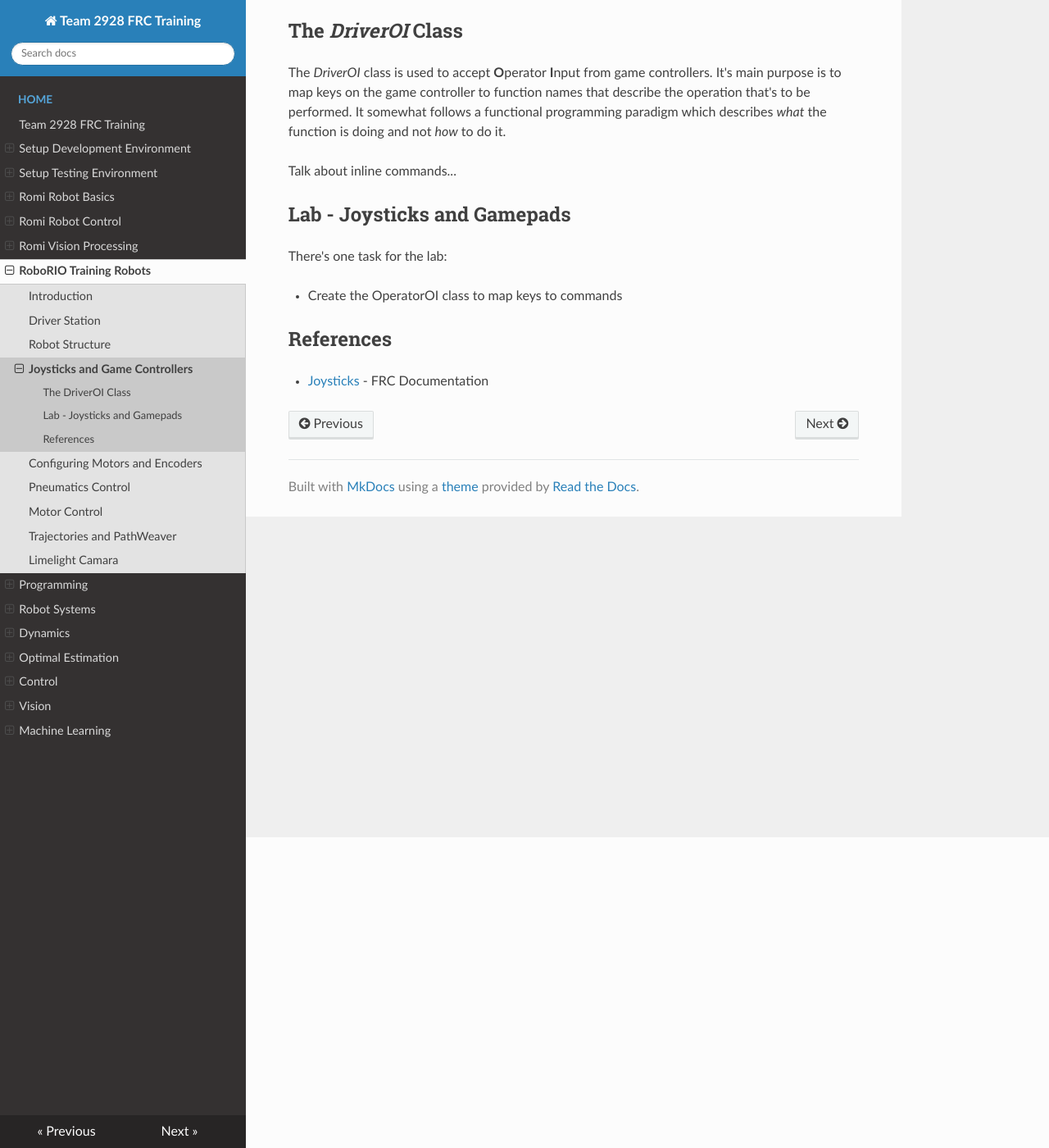
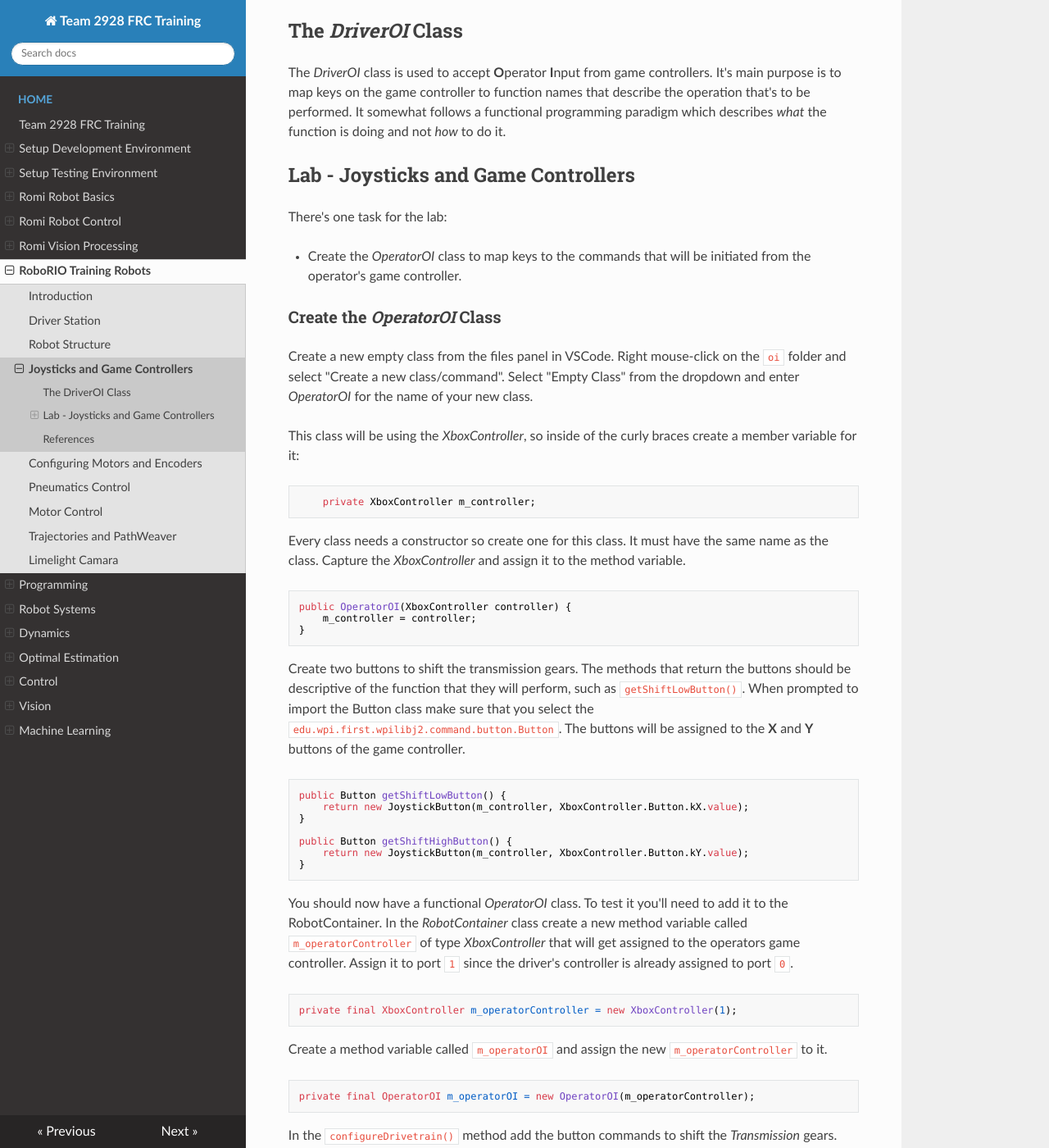
Before and after one commit to FRC-2928/FRC-Programmer-Training, an MkDocs documentation site: the page built from docs/RoboRIO/roboRIOJoysticks.md, in a window 1280 px wide and 1400 px high, scrolled down 379 px. Shown: the whole window at 82% size. Built offline with MkDocs 1.6.1, drawn with Linux system fonts in a browser that asks for light colours; nearby versions of some CDN libraries; some of the changed text lies outside the part shown.

Commit message:
Added joystick lab

```diff
--- a/docs/RoboRIO/roboRIOJoysticks.md
+++ b/docs/RoboRIO/roboRIOJoysticks.md
@@ -6,12 +6,53 @@ It can become difficult to keep track of this key mapping, especially as more co
 ## The *DriverOI* Class
 The *DriverOI* class is used to accept **O**perator **I**nput from game controllers.  It's main purpose is to map keys on the game controller to function names that describe the operation that's to be performed.  It somewhat follows a functional programming paradigm which describes *what* the function is doing and not *how* to do it.
 
-Talk about inline commands...
+<!-- Talk about inline commands... -->
 
-## Lab - Joysticks and Gamepads
+## Lab - Joysticks and Game Controllers
 There's one task for the lab:
 
-- Create the OperatorOI class to map keys to commands
+- Create the *OperatorOI* class to map keys to the commands that will be initiated from the operator's game controller.
+
+### Create the *OperatorOI* Class
+
+Create a new empty class from the files panel in VSCode.  Right mouse-click on the `oi` folder and select "Create a new class/command".  Select "Empty Class" from the dropdown and enter *OperatorOI* for the name of your new class.
+
+This class will be using the *XboxController*, so inside of the curly braces create a member variable for it:
+
+        private XboxController m_controller;
+
+Every class needs a constructor so create one for this class.  It must have the same name as the class.  Capture the *XboxController* and assign it to the method variable.
+
+    public OperatorOI(XboxController controller) {
+        m_controller = controller;
+    }
+
+Create two buttons to shift the transmission gears. The methods that return the buttons should be descriptive of the function that they will perform, such as `getShiftLowButton()`. When prompted to import the Button class make sure that you select the `edu.wpi.first.wpilibj2.command.button.Button`. The buttons will be assigned to the **X** and **Y** buttons of the game controller.
+
+    public Button getShiftLowButton() {
+        return new JoystickButton(m_controller, XboxController.Button.kX.value);
+    }
+
+    public Button getShiftHighButton() {
+        return new JoystickButton(m_controller, XboxController.Button.kY.value);
+    }
+
+You should now have a functional *OperatorOI* class.  To test it you'll need to add it to the RobotContainer. In the *RobotContainer* class create a new method variable called `m_operatorController` of type *XboxController* that will get assigned to the operators game controller.  Assign it to port `1` since the driver's controller is already assigned to port `0`.
+
+    private final XboxController m_operatorController = new XboxController(1);
+
+Create a method variable called `m_operatorOI` and assign the new `m_operatorController` to it.
+
+    private final OperatorOI m_operatorOI = new OperatorOI(m_operatorController);
+
+In the `configureDrivetrain()` method add the button commands to shift the *Transmission* gears.
+
+    m_operatorOI.getShiftLowButton().whenPressed(new InstantCommand(m_transmission::setLow, m_transmission));
+    m_operatorOI.getShiftHighButton().whenPressed(new InstantCommand(m_transmission::setHigh, m_transmission));
+
+#### Testing the OperatorOI Class
+
+
 
 ## References
 - [Joysticks](https://docs.wpilib.org/en/latest/docs/software/basic-programming/joystick.html#joysticks) - FRC Documentation
```
Also changed, not shown: docs/RoboRIO/roboRIOIndex.md (+1 -1 lines), docs/RoboRIO/roboRIOStructure.md (+14 -8 lines), docs/Tools/git.md (+13 -6 lines), docs/images/FRCTools/FRCTools.007.jpeg, docs/images/FRCTools/FRCTools.012.jpeg, docs/images/FRCTools/FRCTools.033.jpeg (added).
